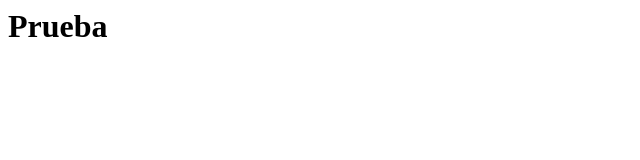
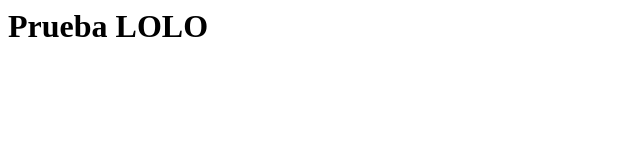
Before and after one commit to mquispev/mi-proyect, a plain HTML site: page index.html in a window 1280 px wide. Shown: the whole page, without its empty margins (0-640 px from the left). Drawn offline with Linux system fonts and the light colour scheme.

Commit message:
Se cambio el index LOLO

```diff
--- a/index.html
+++ b/index.html
@@ -3,6 +3,6 @@
 	<title>MJ</title>
 </head>
 <body>
-	<h1>Prueba</h1>
+	<h1>Prueba LOLO</h1>
 </body>
 </html>
```
